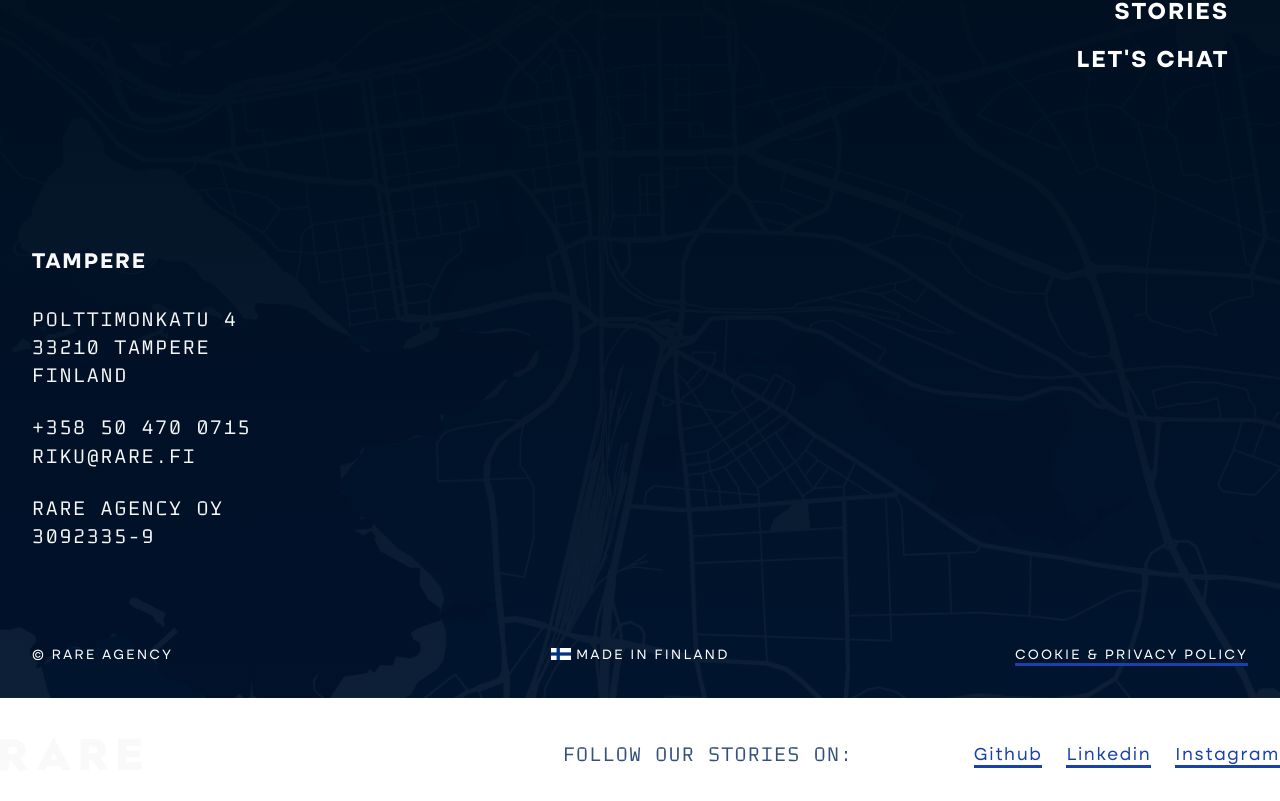
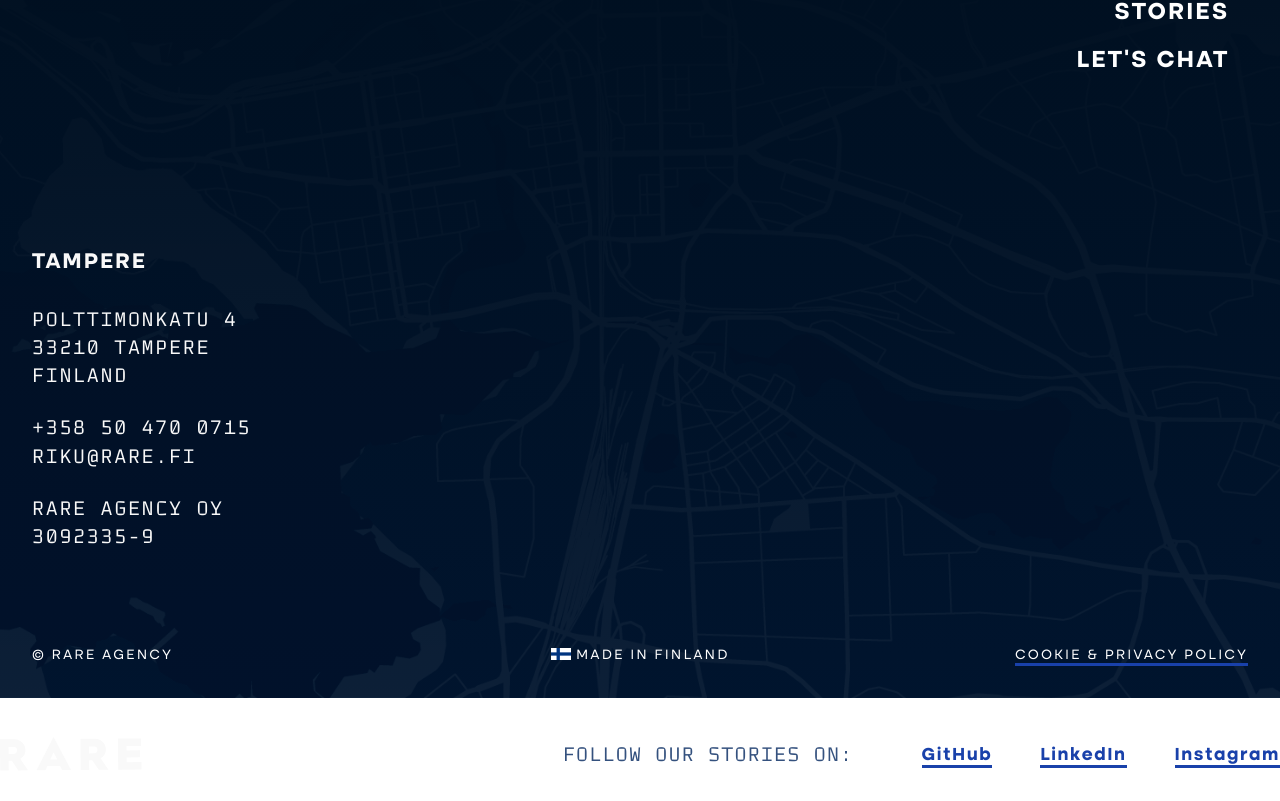
Before and after one commit to rareagency/rare.fi, a Next.js app: page / in a window 1280 px wide. Shown: the part 6493-7294 px from the top of the page. Built offline with nearby package versions, Linux system fonts and the light colour scheme; a small style sheet from the web is missing.

Commit message:
footer social media links styling

```diff
--- a/components/Footer/BottomFooter.tsx
+++ b/components/Footer/BottomFooter.tsx
@@ -34,11 +34,11 @@ const BottomFooter = () => {
         <Logo kind="accent" />
       </div>
       <span className={stories}>Follow our stories on:</span>
-      <div className="col-span-2 text-right space-x-6 md:row-start-3 md:col-start-1">
-        <TextLink url="https://github.com/rareagency" text="Github" />
+      <div className="col-span-2 text-right space-x-12 md:row-start-3 md:col-start-1 font-bold">
+        <TextLink url="https://github.com/rareagency" text="GitHub" />
         <TextLink
           url="https://www.linkedin.com/company/rareagency/"
-          text="Linkedin"
+          text="LinkedIn"
         />
         <TextLink url="https://instagram.com/rarekoodaa" text="Instagram" />
       </div>
```
